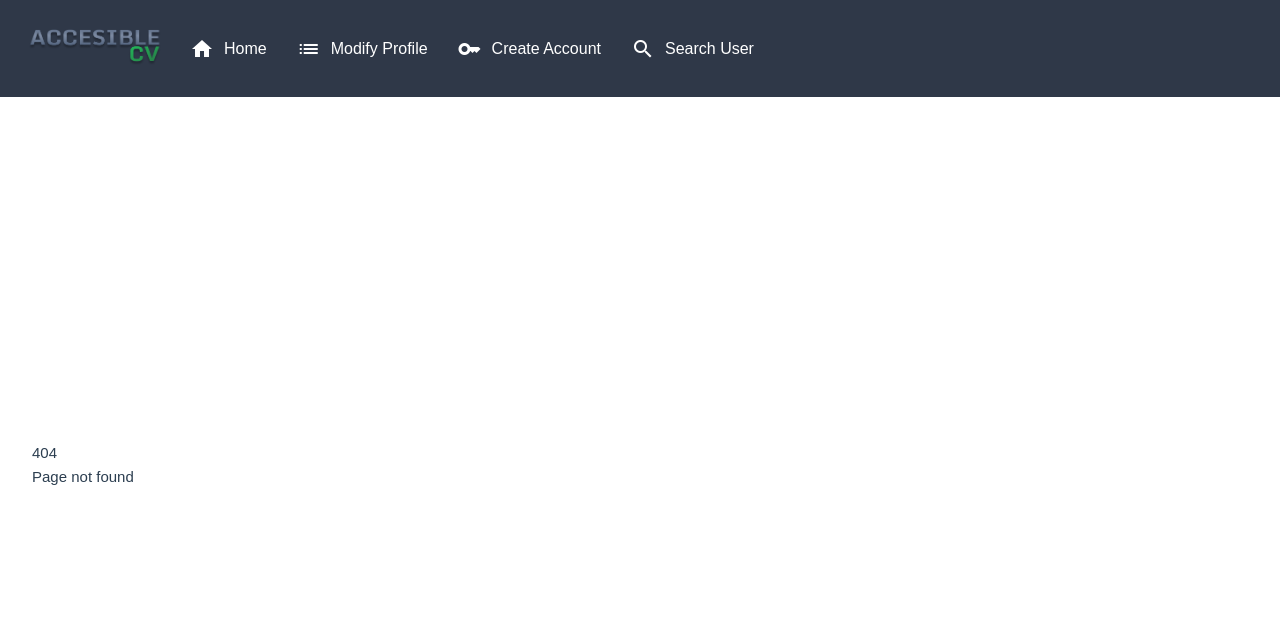
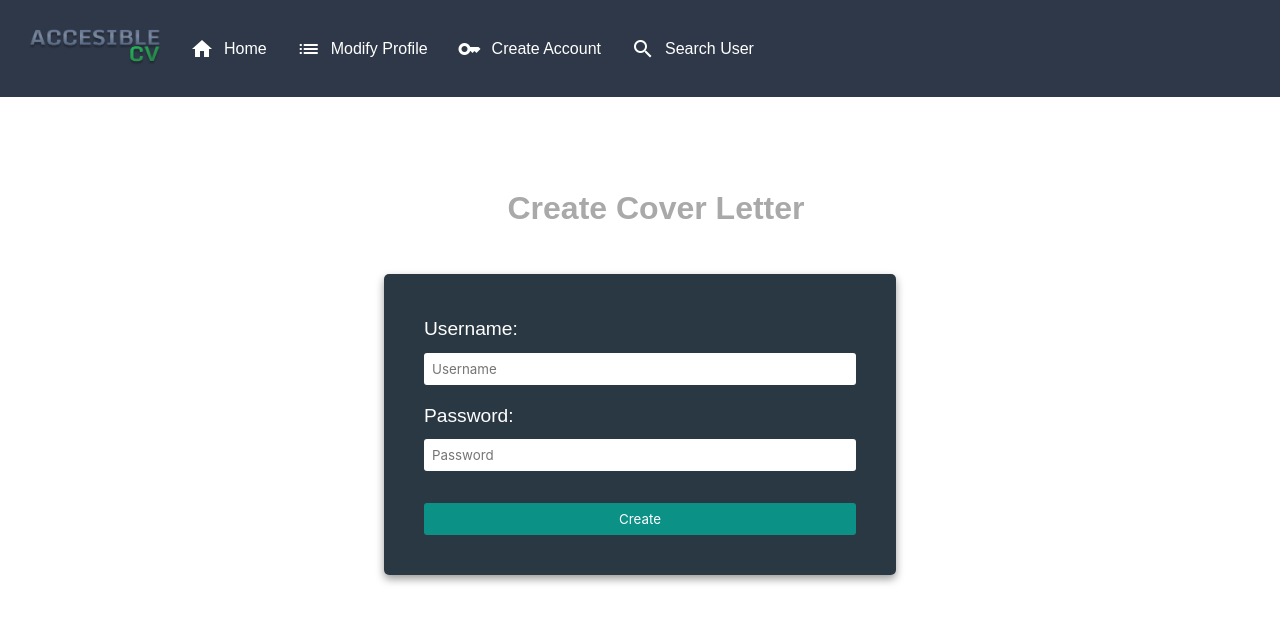
Before and after one commit to XaviFortes/front, a Vue app: page /coverletter in a window 1280 px wide. Before the commit this address had no page. Shown: the top 622 px of the page. Built offline with nearby package versions, Linux system fonts and the light colour scheme; what vue-cookies would draw is missing.

Commit message:
CreateCoverLetter

```diff
--- a/src/router/index.ts
+++ b/src/router/index.ts
@@ -52,6 +52,13 @@ const router = createRouter({
       component: () => import("../views/SearchView.vue"),
     },
     {
+      path: "/coverletter",
+      name: "coverletter",
+      component: () => import("../views/CreateCoverLetterView.vue"),
+    },
+
+
+    {
       path: "/:pathMatch(.*)*",
       name: "not-found",
       component: () => import("../views/NotFoundView.vue"),
--- /dev/null
+++ b/src/views/CreateCoverLetterView.vue
@@ -0,0 +1,124 @@
+<template>
+    <div class="login">
+      <h1 class="title">Create Cover Letter</h1>
+      <form class="form" @submit.prevent="login">
+        <label class="form-label" for="#username">Username:</label>
+        <input
+          v-model="username"
+          class="form-input"
+          type="text"
+          id="username"
+          required
+          placeholder="Username"
+        />
+        <label class="form-label" for="#password">Password:</label>
+        <input
+          v-model="password"
+          class="form-input"
+          type="password"
+          id="password"
+          required
+          placeholder="Password"
+        />
+        <input class="form-submit" type="submit" value="Create" />
+      </form>
+      <div class="form-center">
+        <p v-html="text" class="form-paragraph"></p> <!-- Changed from textarea to p -->
+      </div>
+    </div>
+  </template>
+
+  <script>
+  import { login } from "@/api/auth";
+
+  export default {
+    data() {
+      return {
+        username: "",
+        password: "",
+        text: "",
+      };
+    },
+    methods: {
+      async login() {
+        try {
+          const response = await login(this.username, this.password);
+          this.text = response.data; // assign the response to the data object
+        } catch (error) {
+          console.error(error);
+          this.error = true;
+        }
+      },
+    },
+  };
+  </script>
+
+  <style scoped>
+  .login {
+    min-width: 100vw;
+    position: relative;
+    padding-top: 50px;
+    z-index: 5;
+  }
+
+  .title {
+    text-align: center;
+    color: darkgray;
+    padding: 5rem 0 0 2rem;
+  }
+
+  .form {
+    margin: 3rem auto;
+    display: flex;
+    flex-direction: column;
+    justify-content: center;
+    width: 40%;
+    min-width: 30vw;
+    max-width: 80vw;
+    background: rgba(19, 35, 47, 0.9);
+    border-radius: 5px;
+    padding: 40px;
+    box-shadow: 0 4px 8px rgba(0, 0, 0, 0.4);
+  }
+
+  .form-label {
+    font-size: 1.2rem;
+    color: #fff;
+    margin-bottom: 0.5rem;
+  }
+
+  .form-input {
+    padding: 0.5rem;
+    margin-bottom: 1rem;
+    border-radius: 3px;
+    border: none;
+  }
+
+  .form-submit {
+    margin-top: 1rem;
+    background-color: #0b9185;
+    color: #fff;
+    border: none;
+    border-radius: 3px;
+    padding: 0.5rem;
+    cursor: pointer;
+  }
+
+  .form-submit:hover {
+    background-color: #0b9185;
+  }
+
+  .form-paragraph {
+    padding: 0.5rem;
+    border-radius: 3px;
+    border: none;
+    min-height: 200px;
+  }
+
+  .form-center {
+    display: flex;
+    justify-content: center;
+    align-items: center;
+    margin-top: 1rem;
+  }
+  </style>
```
